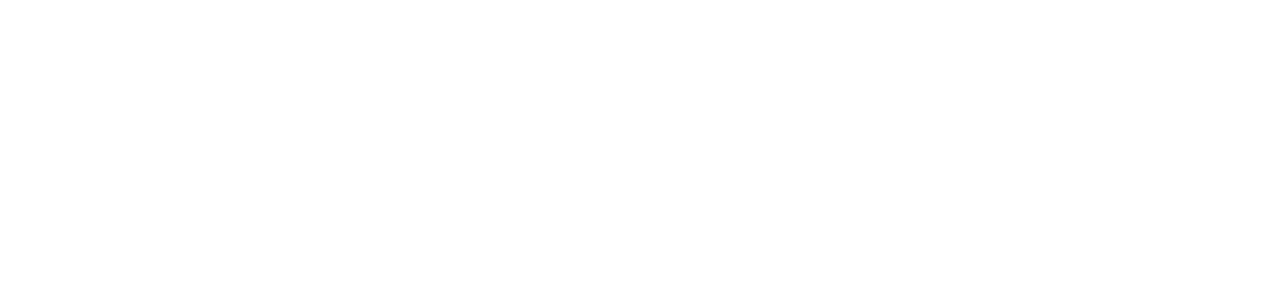
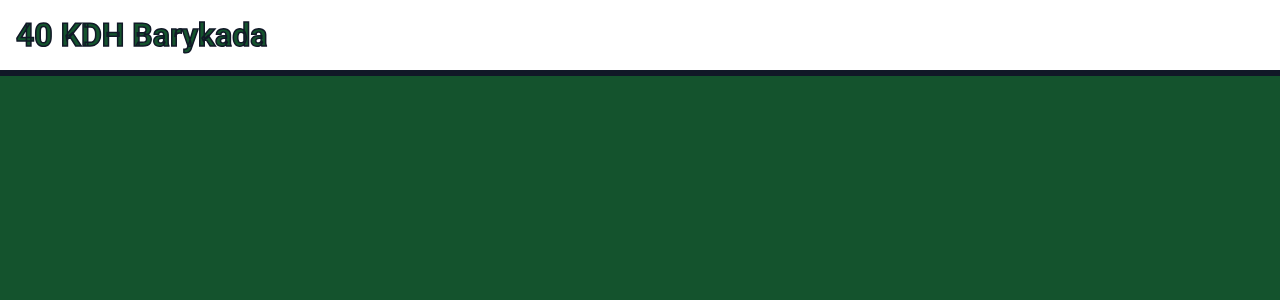
Before and after one commit to jbktn/barykada2, a React (Create React App) app: page /sprawnosci in a window 1280 px wide. Before the commit this address had no page. Shown: the top 300 px of the page. Built offline with nearby package versions, Linux system fonts and the light colour scheme.

Commit message:
redesign

```diff
--- a/src/App.js
+++ b/src/App.js
@@ -1,6 +1,7 @@
 import {BrowserRouter, Route, Routes} from "react-router-dom";
 import Home from "./Home";
 import Stopien from "./stpn";
+import Sprawnosci from "./spraw";
 
 function App() {
     return (
@@ -8,6 +9,7 @@ function App() {
             <Routes>
                 <Route path="/" element={<Home/>}/>
                 <Route path="/stopien" element={<Stopien/>}/>
+                <Route path="/sprawnosci" element={<Sprawnosci/>}/>
             </Routes>
         </BrowserRouter>
     );
--- a/src/Home.js
+++ b/src/Home.js
@@ -13,7 +13,7 @@ const Home = () => {
                     </h2>
                     <div className="text-black text-3xl flex items-center justify-center">
                         <div className="px-4 py-4">
-                            <Link className="bg-white w-64 py-3 block border-black text-center rounded cursor-pointer" to="/sprawnosci">
+                            <Link className="bg-white w-64 py-3 block border-black text-center rounded cursor-pointer" to="/Sprawnosci">
                                 Sprawności
                             </Link>
                         </div>
--- /dev/null
+++ b/src/spraw.js
@@ -0,0 +1,18 @@
+import React from "react";
+import {Link} from "react-router-dom";
+
+const Sprawnosci = () => {
+    return (
+        <div>
+            <h1 className="py-2 px-2 text-white font-semibold text-2xl text-border-green bot-border">
+                40 KDH Barykada
+            </h1>
+            <div className="h-100vh flex text-white bg-green-900 items-center justify-center">
+                <div>
+
+                </div>
+            </div>
+        </div>
+    )
+}
+export default Sprawnosci;
--- a/src/stpn.js
+++ b/src/stpn.js
@@ -21,9 +21,19 @@ const Stopien = () => {
     }, []);
 
     return (
-        <table>
-            {rows.map(row => mapToTableRow(row))}
-        </table>
+        <div>
+            <h1 className="py-2 px-2 text-white font-semibold text-2xl text-border-green bot-border">
+                40 KDH Barykada
+            </h1>
+            <div className="h-100vh flex text-white bg-green-900 items-center justify-center">
+                <div>
+                    <table>
+                        {rows.map(row => mapToTableRow(row))}
+                    </table>
+                </div>
+            </div>
+        </div>
+
     );
 }
 
```
